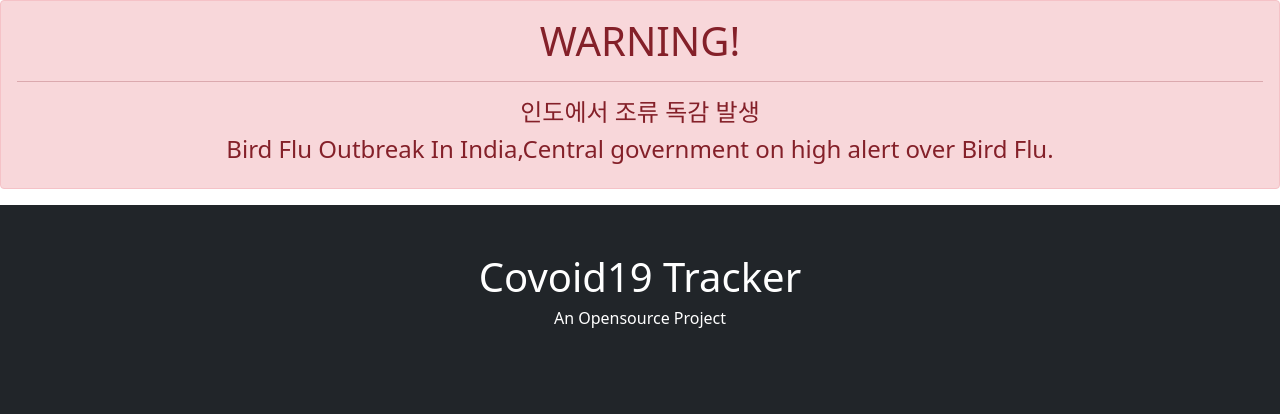
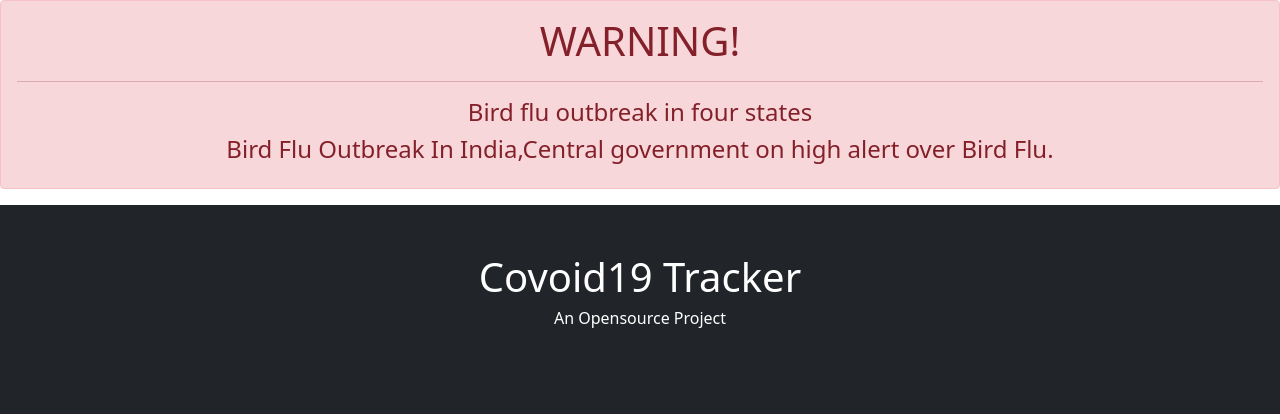
Before and after one commit to sandeepMark1/virustracker, a PHP site: page / in a window 1280 px wide. Shown: the top 420 px of the page. Run offline with PHP 8.4, Linux system fonts and the light colour scheme; data that the repository does not hold is empty.

Commit message:
new update

```diff
--- a/index.php
+++ b/index.php
@@ -25,7 +25,7 @@ include "./extra/asset.php";
   <h1  class="alert-heading text-center text-strong">WARNING!</h1>
   <p></p>
   <hr>
-      <H4><p class="mb-0 text-center">인도에서 조류 독감 발생</p></H4>
+      <H4><p class="mb-0 text-center">Bird flu outbreak in four states</p></H4>
   <H4><p class="mb-0 text-center"> Bird Flu Outbreak In India,Central government on high alert over Bird Flu.</p></H4>
 </div>
 
```
